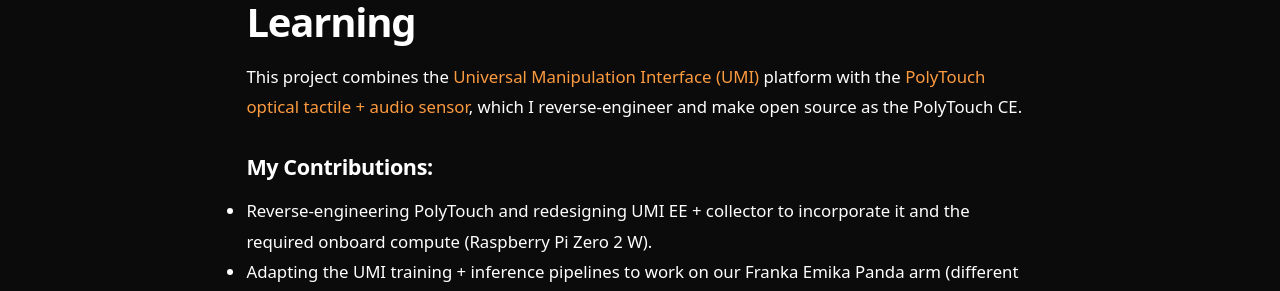
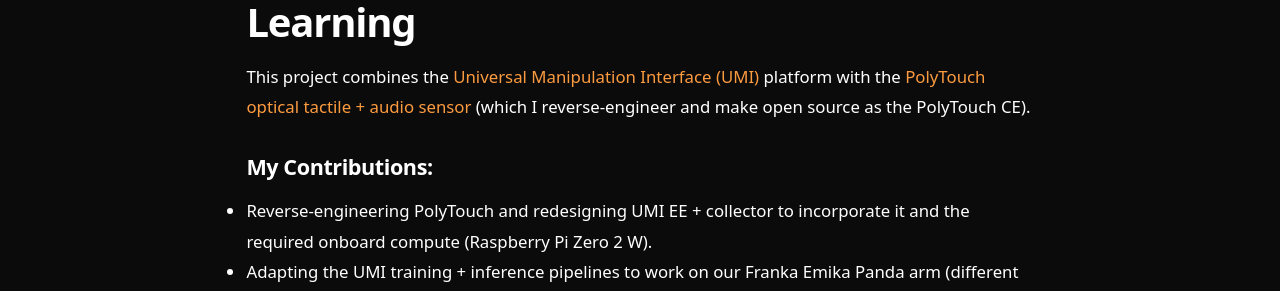
Before and after one commit to cwoodhayes/cwoodhayes.github.io, a Jekyll site: the page built from _projects/PolyUMI.md, in a window 1280 px wide and 900 px high. Shown: the part 301-592 px from the top of the window. Built offline with Jekyll 4.4.1, drawn with Linux system fonts in a browser that asks for light colours.

```diff
--- a/_projects/PolyUMI.md
+++ b/_projects/PolyUMI.md
@@ -10,7 +10,7 @@
 
 # PolyUMI: Visual+Auditory+Tactile Manipulation Data Collector for Imitation Learning
 
-This project combines the [Universal Manipulation Interface (UMI)](https://umi-gripper.github.io/) platform with the [PolyTouch optical tactile + audio sensor](https://polytouch.alanz.info/), which I reverse-engineer and make open source as the PolyTouch CE.
+This project combines the [Universal Manipulation Interface (UMI)](https://umi-gripper.github.io/) platform with the [PolyTouch optical tactile + audio sensor](https://polytouch.alanz.info/) (which I reverse-engineer and make open source as the PolyTouch CE).
 
 ### My Contributions:
 - Reverse-engineering PolyTouch and redesigning UMI EE + collector to incorporate it and the required onboard compute (Raspberry Pi Zero 2 W).
```
Also changed, not shown: 1 other file.
